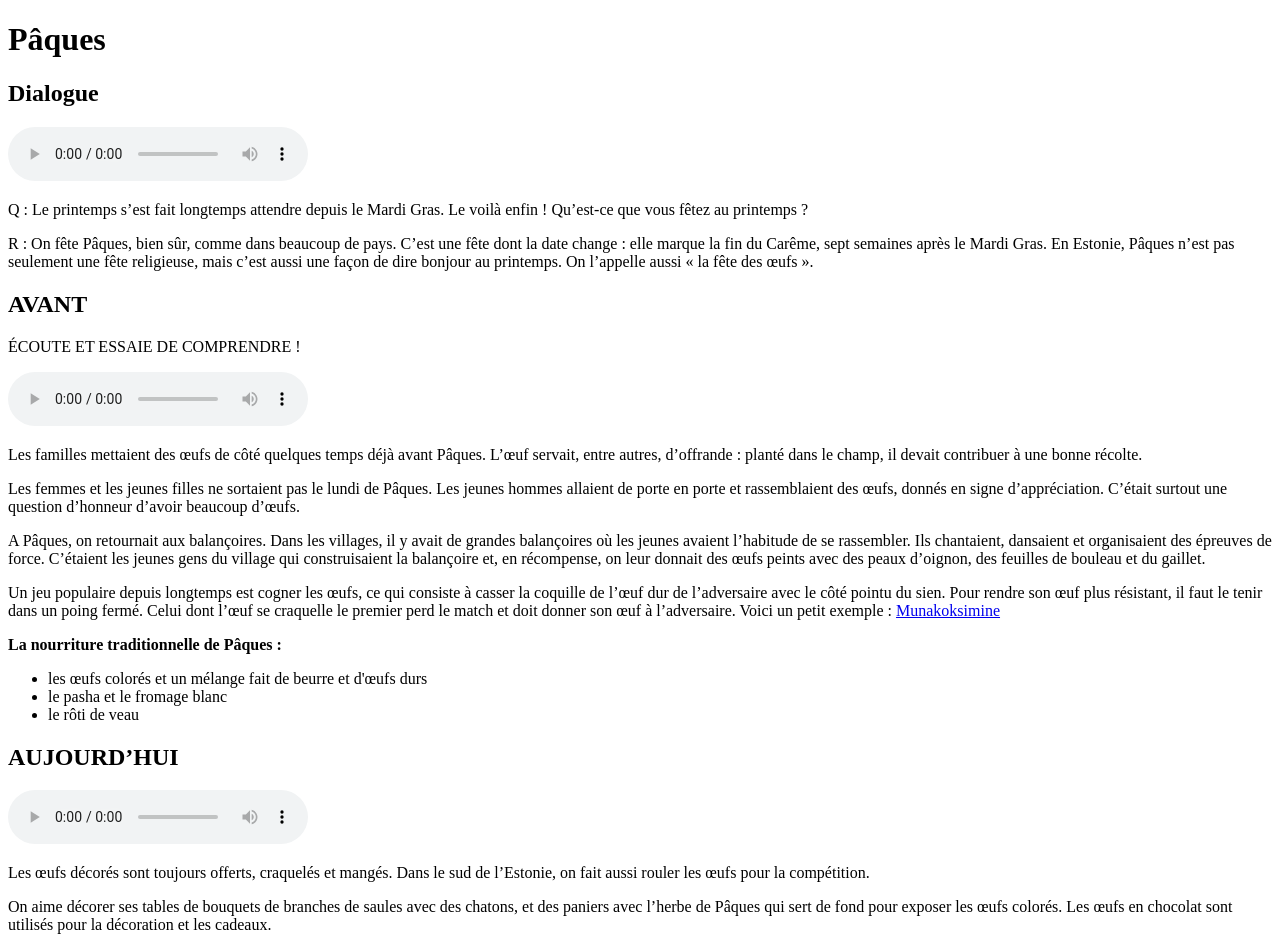
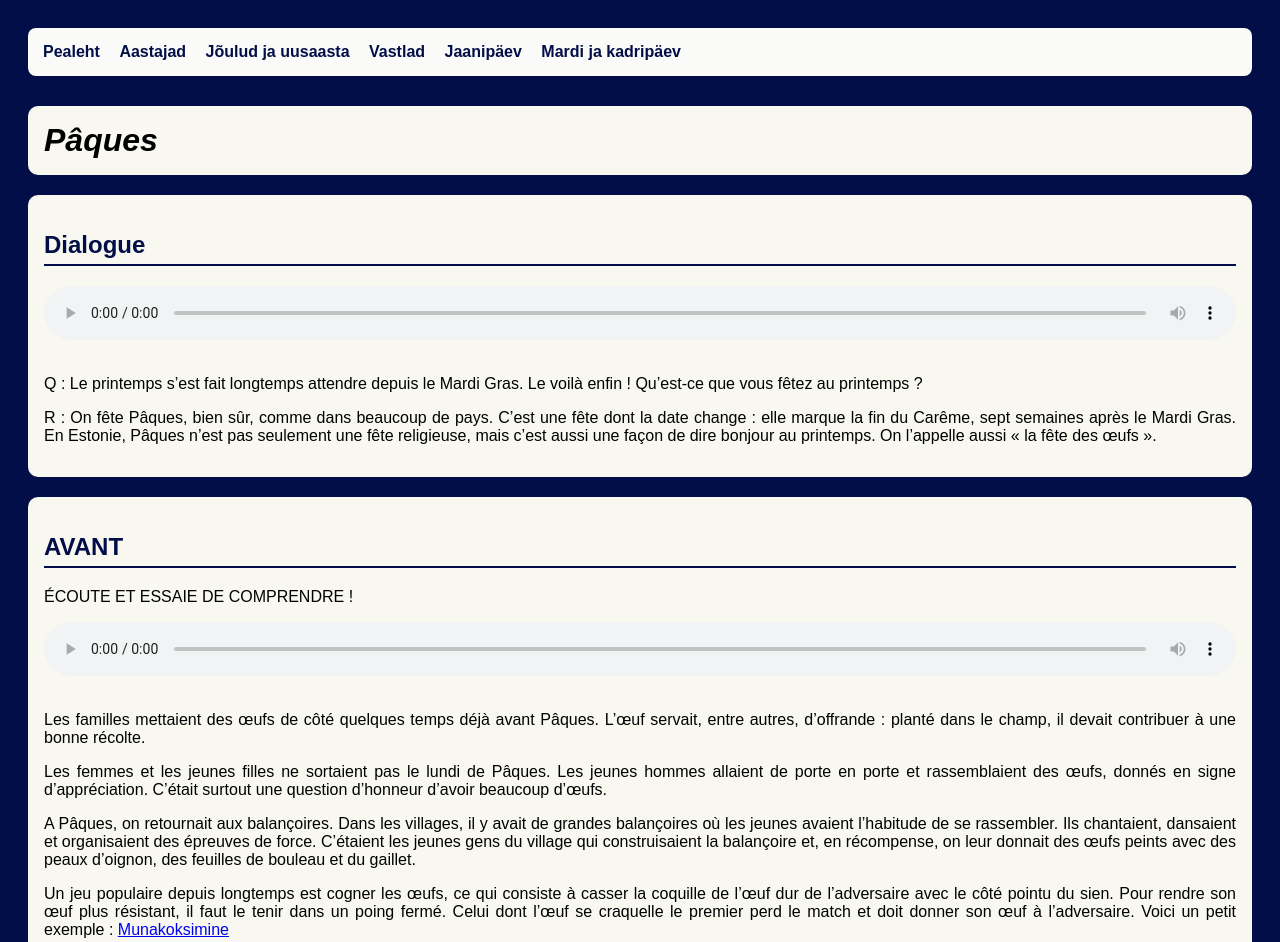
Before and after one commit to kadriroosmaa/eesti-pyhade-veebileht, a plain HTML site: page lihavotted.html in a window 1280 px wide. Shown: the top 942 px of the page. Drawn offline with Linux system fonts and the light colour scheme.

Commit message:
nav + muudatused

```diff
--- a/css/lihavotted.css
+++ b/css/lihavotted.css
@@ -36,7 +36,7 @@ h2 {
 }
 
 nav {
-    background-color: rgb(248, 248, 241;
+    background-color: rgb(250, 250, 248);
     padding: 15px;
     border-radius: 8px;
     margin-bottom: 30px;
@@ -48,6 +48,7 @@ nav {
     margin-right: 15px;
     font-weight: bold;
 }
+    }
 
     nav a:hover {
         text-decoration: underline;
--- a/lihavotted.html
+++ b/lihavotted.html
@@ -1,12 +1,21 @@
 <!DOCTYPE html>
 <html lang="fr">
     <head>
-        <meta charset="UTF-8">
-        <meta name="viewport" content="width=device-width, initial-scale=1.0">
+    <meta charset="UTF-8">
+    <meta name="viewport" content="width=device-width, initial-scale=1.0">
+    <link rel="stylesheet" href="css/lihavotted.css">
         <title>Pâques</title>
     </head>
 
     <body>
+        <nav>
+            <a href="index.html">Pealeht</a>
+            <a href="aastaajad.html">Aastajad</a>
+            <a href="joulud-ja-uusaasta.html">Jõulud ja uusaasta</a>
+            <a href="vastlad.html">Vastlad</a>
+            <a href="jaanipaev.html">Jaanipäev</a>
+            <a href="mardi-ja-kadripaev.html">Mardi ja kadripäev</a>
+        </nav>
         <h1>Pâques</h1>
         <section class="dialoog">
             <h2>Dialogue</h2>
```
Lines whose indentation alone changed are shown as unchanged.
